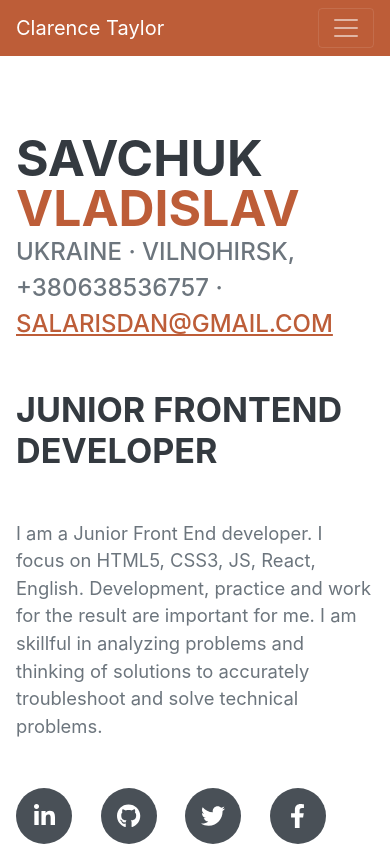
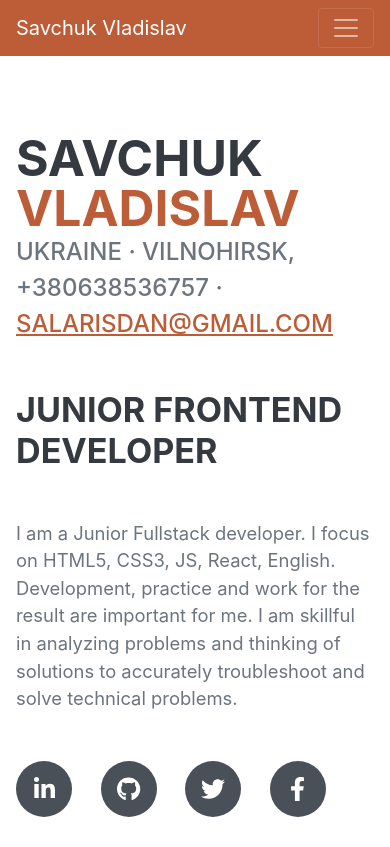
Before and after one commit to Salarisdan/resume-gh-pages, a plain HTML site: page index.html in a window 390 px wide. Shown: the top 847 px of the page. Drawn offline with nearby package versions, Linux system fonts and the light colour scheme; a web font is replaced by a local one.

Commit message:
Update index.html

```diff
--- a/index.html
+++ b/index.html
@@ -19,7 +19,7 @@
         <!-- Navigation-->
         <nav class="navbar navbar-expand-lg navbar-dark bg-primary fixed-top" id="sideNav">
             <a class="navbar-brand js-scroll-trigger" href="#page-top">
-                <span class="d-block d-lg-none">Clarence Taylor</span>
+                <span class="d-block d-lg-none">Savchuk Vladislav</span>
                 <span class="d-none d-lg-block"><img class="img-fluid img-profile rounded-circle mx-auto mb-2" src="assets/img/profile-1.jpg" alt="..." /></span>
             </a>
             <button class="navbar-toggler" type="button" data-bs-toggle="collapse" data-bs-target="#navbarResponsive" aria-controls="navbarResponsive" aria-expanded="false" aria-label="Toggle navigation"><span class="navbar-toggler-icon"></span></button>
@@ -51,7 +51,7 @@
                     </div>
                     <h2 class="mb-5">Junior Frontend Developer</h2>
                     <p class="lead mb-5">
-                        I am a Junior Front End developer. I focus on
+                        I am a Junior Fullstack developer. I focus on
                         HTML5, CSS3, JS, React, English. Development,
                         practice and work for the result are important for
                         me. I am skillful in analyzing problems and
```
